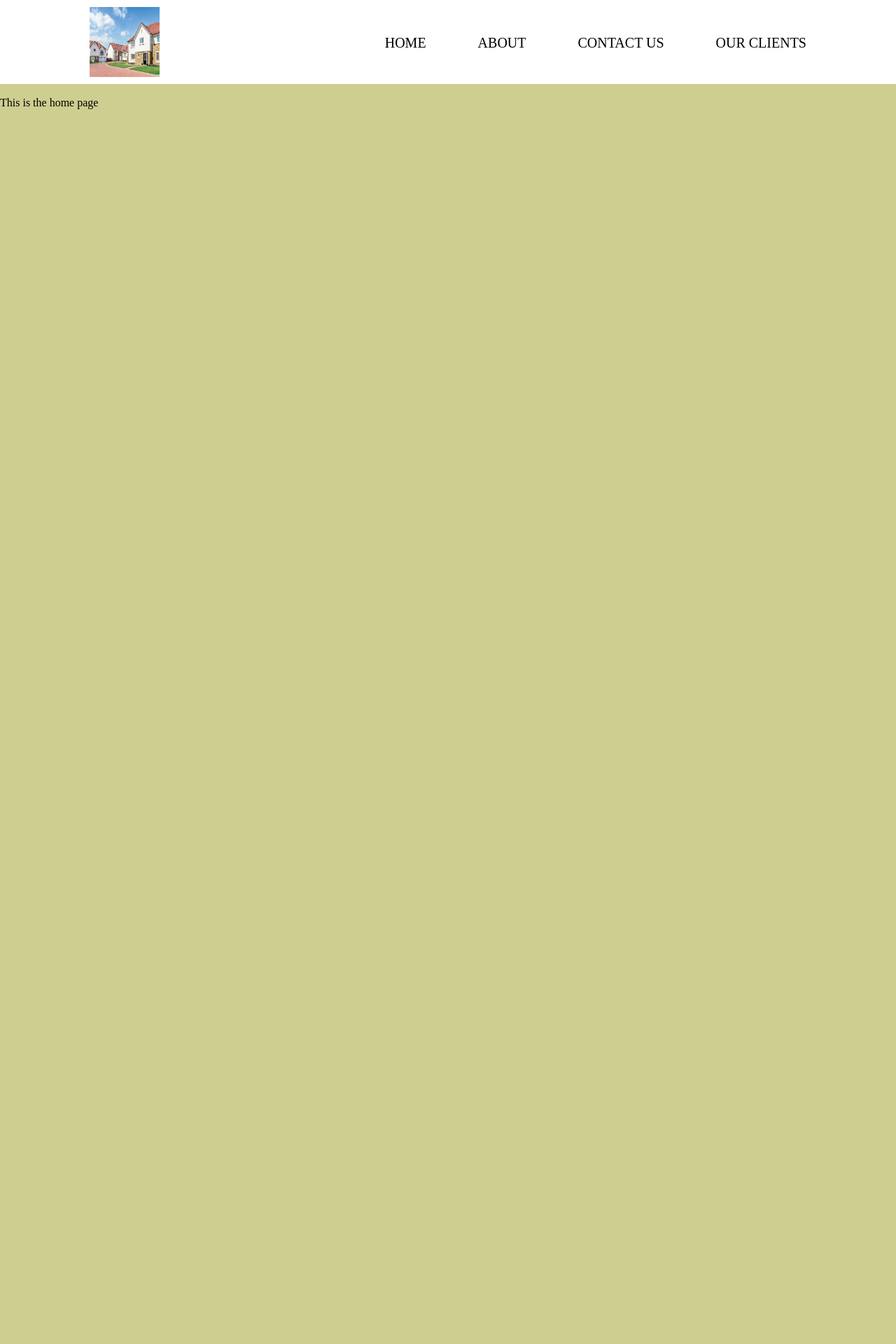
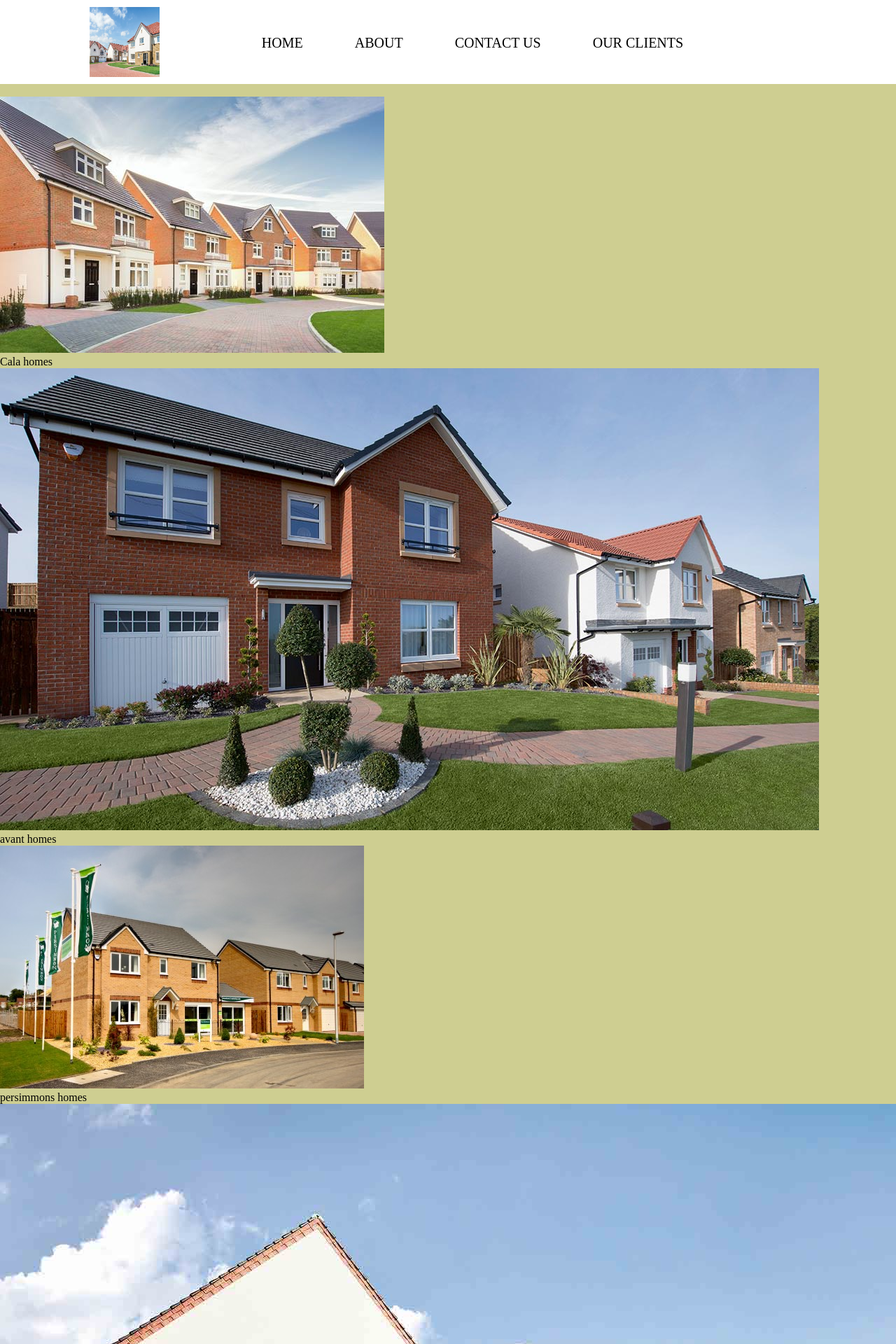
Before and after one commit to JackWatters/mdm_trades_project, a Django app: page / in a window 1280 px wide; the page is wider, and only the part inside the window is pictured. Shown: the top 1920 px of that part at 70% size. Before the commit the page ends 156 px from the top of that part, so only its background shows below. Run offline with Django 3.2, Linux system fonts and the light colour scheme.

Commit message:
nav bar and home page start

```diff
--- a/static/trades/style.css
+++ b/static/trades/style.css
@@ -15,18 +15,21 @@ header::after {
     clear: both;
 }
 
+nav {
+    position: absolute;
+    left: 0px;
+    height: 40px;
+    width: 100%;
+    text-align: center;
+}
+
+
 
 .logo {
     padding: 10px 0;
     float: left;
     height: 100px;
     width: 100px;
-
-}
-
-
-nav {
-    float: right;
 }
 
 
@@ -41,6 +44,7 @@ nav li {
     display: inline-block;
     margin-left: 70px;
     padding-top: 50px;
+    position: relative;
     font-size: 20px;
 }
 
@@ -52,11 +56,24 @@ nav a {
 }
 
 
+nav a::after {
+    content: '';
+    display: block;
+    height: 5px;
+    width: 0%;
+    background-color: black;
+    position: absolute;
+}
+
 nav a:hover {
-
+    color: #003366;
 }
 
 
+nav a:hover::after {
+    background-color: green;
+    width: 100%;
+}
 
 
 body {
--- a/templates/trades/base.html
+++ b/templates/trades/base.html
@@ -21,7 +21,6 @@
             </div>
         </header>
 
-
         <br/>
 
 
--- a/templates/trades/home.html
+++ b/templates/trades/home.html
@@ -1,6 +1,44 @@
 {% extends 'trades/base.html' %}
 {% load staticfiles %}
+<script src = " { % static 'trades/slides.js' % }"> </script>
 
 {% block title_block %} Home {% endblock %}
 
-{% block body_block %} This is the home page {% endblock %}
+{% block body_block %}
+
+<div class = "Slideshow">
+
+
+    <div class="slide">
+        <img src="{% static 'images/cala.jpg' %}" alt="cala homes">
+        <div class = "caption"> Cala homes </div>
+    </div>
+
+
+    <div class="slide">
+        <img src="{% static 'images/avant.jpg' %}" alt="avant homes">
+        <div class = "caption"> avant homes </div>
+    </div>
+
+
+    <div class="slide">
+        <img src="{% static 'images/persimmons.jpg' %}" alt="persimmons homes">
+        <div class = "caption"> persimmons homes </div>
+    </div>
+
+
+    <div class="slide">
+        <img src="{% static 'images/taylor-wimpey.jpg' %}" alt="taylor wimpey homes">
+        <div class = "caption"> taylor wimpey homes </div>
+    </div>
+
+
+    <a class = "previous" onclick='moveSlides(-1)'> &#10094;</a>
+    <a class = "next" onclick='moveSlides(1)'> &#10095;</a>
+
+</div>
+
+
+
+
+{% endblock %}
```
Also changed, not shown: mdm_trades_project/logo.png (deleted), static/images/avant.jpg (added), static/images/cala.jpg (added), static/images/persimmons.jpg (added), static/images/taylor-wimpey.jpg (added), static/trades/slides.js (added).
